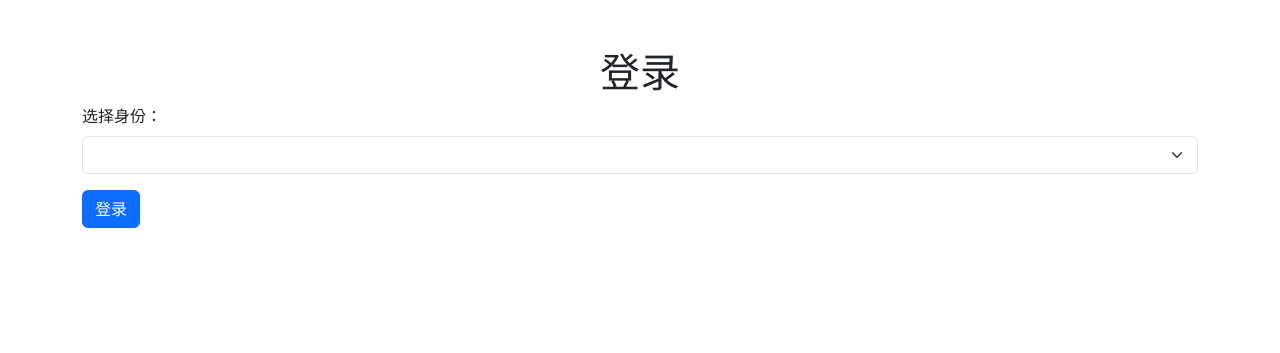
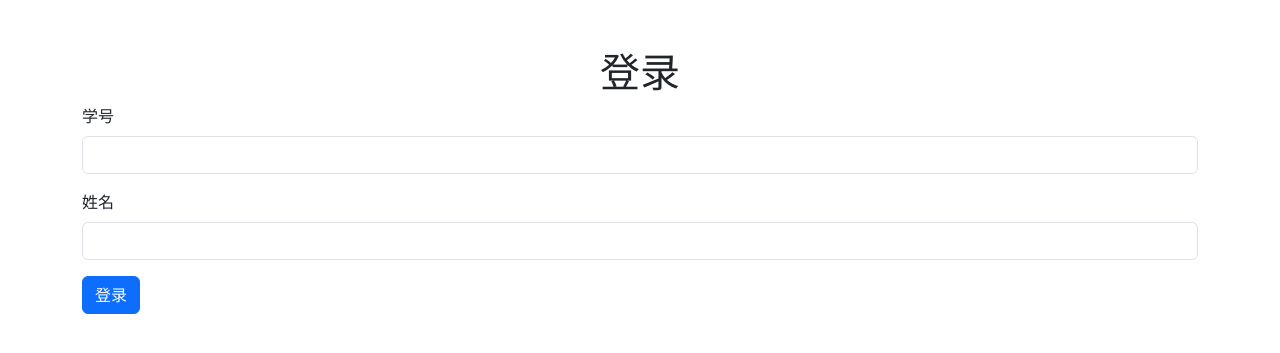
Before and after one commit to FoxSuzuran/ScoreCount-Flask, a Flask app: page /login in a window 1280 px wide. Shown: the top 353 px of the page. Run offline with Flask 3, Linux system fonts and the light colour scheme; lists and menus that the app fills with data are empty; parts of the project's set-up code (start-up, migrations or seed data) failed here and were passed over.

Commit message:
Update student_login_logic

```diff
--- a/app.py
+++ b/app.py
@@ -1,6 +1,7 @@
 from flask import Flask, render_template, request, redirect, url_for, flash, session, jsonify
 
-import loguru, os
+import loguru
+import os
 
 from src import generate_xlsx_file
 from src.utils import check_file, find_max_min, calculate_data, create_xlsx
@@ -65,13 +66,17 @@ def management():
 @app.route('/login', methods=['GET', 'POST'])
 def login():
     form = StudentLoginForm()
-    # 构建学号-姓名格式的选项列表
-    student_data = [f"{student_id}-{student_name}" for student_id, student_name in
-                    read_student_data().items()]
-    form.student.choices = student_data
+    student_data = read_student_data()
     if form.validate_on_submit():
-        session["student"] = form.student.data.split("-")[0]
-        return redirect(url_for('score_form'))
+        student_id = form.student_id.data
+        student_name = form.student_name.data
+
+        if student_data.get(student_id) == student_name:
+            flash('登录成功！')
+            session["student"] = student_id
+            return redirect(url_for('score_form'))
+        else:
+            flash("学号和姓名不匹配，请重试")
     return render_template('student_login.html', form=form)
 
 
--- a/src/student/login.py
+++ b/src/student/login.py
@@ -1,13 +1,14 @@
 import json, openpyxl
 
 from flask_wtf import FlaskForm
-from wtforms import SubmitField, SelectField
-from wtforms.validators import InputRequired, Regexp, EqualTo
+from wtforms import SubmitField, StringField
+from wtforms.validators import InputRequired
 
 
 # 定义班长登录表单
 class StudentLoginForm(FlaskForm):
-    student = SelectField('选择身份', choices=[], validators=[InputRequired()])
+    student_id = StringField('学号', validators=[InputRequired()])
+    student_name = StringField('姓名', validators=[InputRequired()])
     submit = SubmitField('登录')
 
 
@@ -22,7 +23,8 @@ def read_student_data() -> dict:
         # 遍历每一行，从第二行开始（第一行是标题）
         for row in sheet.iter_rows(min_row=2, values_only=True):
             student_id, student_name = row[:2]  # 假设学号在第一列，姓名在第二列
-            data_dict[str(student_id)] = str(student_name)
+            if student_id is not None:
+                data_dict[str(student_id)] = str(student_name)
         wb.close()
     except Exception as e:
         # 处理异常
--- a/templates/student_login.html
+++ b/templates/student_login.html
@@ -14,13 +14,14 @@
     <form method="POST" action="/login">
         {{ form.hidden_tag() }}
         <div class="mb-3">
-            <label for="student" class="form-label">选择身份：</label>
-            <select class="form-select" id="student" name="student" required>
-                <!-- 在这里使用后端代码将从 JSON 中读取的用户名填充下拉框选项 -->
-                {% for student in form.student.choices %}
-                    <option value="{{ student }}">{{ student }}</option>
-                {% endfor %}
-            </select>
+            <div class="mb-3">
+                {{ form.student_id.label(class="form-label") }}
+                {{ form.student_id(class="form-control") }}
+            </div>
+            <div class="mb-3">
+                {{ form.student_name.label(class="form-label") }}
+                {{ form.student_name(class="form-control") }}
+            </div>
         </div>
         {{ form.submit(class="btn btn-primary") }}
     </form>
```
Also changed, not shown: README.assets/image-20230904163442288.png (deleted), README.assets/image-20230904183216353.png (added), README.md.
